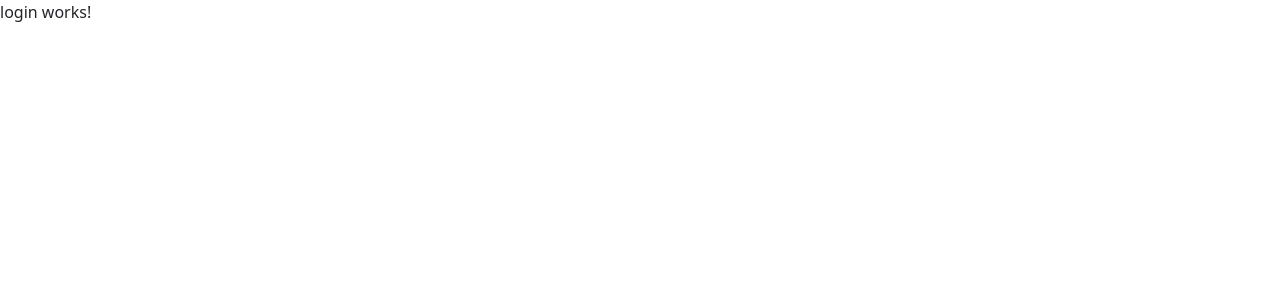
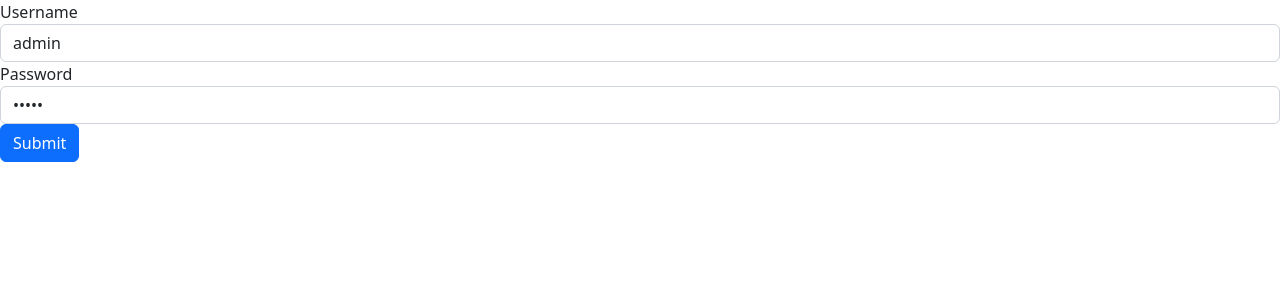
Before and after one commit to zafir100100/angular-state-management, an Angular app: page /auth/login in a window 1280 px wide. Shown: the top 300 px of the page. Built offline with nearby package versions, Linux system fonts and the light colour scheme.

Commit message:
login component done

```diff
--- a/package.json
+++ b/package.json
@@ -23,6 +23,7 @@
     "@popperjs/core": "^2.11.6",
     "bootstrap": "^5.2.3",
     "rxjs": "~7.5.0",
+    "sweetalert2": "^11.6.16",
     "tslib": "^2.3.0",
     "zone.js": "~0.12.0"
   },
--- a/src/app/app.module.ts
+++ b/src/app/app.module.ts
@@ -4,6 +4,7 @@ import { BrowserModule } from '@angular/platform-browser';
 import { AppRoutingModule } from './app-routing.module';
 import { AppComponent } from './app.component';
 import { NgbModule } from '@ng-bootstrap/ng-bootstrap';
+import { FormsModule, ReactiveFormsModule } from '@angular/forms';
 
 @NgModule({
   declarations: [
@@ -11,6 +12,8 @@ import { NgbModule } from '@ng-bootstrap/ng-bootstrap';
   ],
   imports: [
     BrowserModule,
+    FormsModule,
+    ReactiveFormsModule,
     AppRoutingModule,
     NgbModule
   ],
--- a/src/app/authentication/authentication.module.ts
+++ b/src/app/authentication/authentication.module.ts
@@ -3,6 +3,8 @@ import { CommonModule } from '@angular/common';
 
 import { AuthenticationRoutingModule } from './authentication-routing.module';
 import { LoginComponent } from './components/login/login.component';
+import { FormsModule, ReactiveFormsModule } from '@angular/forms';
+import { BrowserModule } from '@angular/platform-browser';
 
 
 @NgModule({
@@ -10,6 +12,9 @@ import { LoginComponent } from './components/login/login.component';
     LoginComponent
   ],
   imports: [
+    // BrowserModule,
+    FormsModule,
+    ReactiveFormsModule,
     CommonModule,
     AuthenticationRoutingModule
   ]
--- a/src/app/authentication/components/login/login.component.html
+++ b/src/app/authentication/components/login/login.component.html
@@ -1 +1,12 @@
-<p>login works!</p>
+<form [formGroup]="form" (ngSubmit)="submit()">
+    <div class="form-group">
+        <label for="exampleInputUsername">Username</label>
+        <input type="username" class="form-control" id="exampleInputUsername" aria-describedby="emailHelp"
+            placeholder="Enter username" maxlength="20" formControlName="username">
+    </div>
+    <div class="form-group">
+        <label for="exampleInputPassword1">Password</label>
+        <input type="password" class="form-control" id="exampleInputPassword1" placeholder="Password" maxlength="20" formControlName="username">
+    </div>
+    <button type="submit" class="btn btn-primary" [disabled]="form.invalid">Submit</button>
+</form>
--- a/src/app/authentication/components/login/login.component.ts
+++ b/src/app/authentication/components/login/login.component.ts
@@ -1,4 +1,7 @@
 import { Component } from '@angular/core';
+import { FormGroup, FormBuilder, Validators } from '@angular/forms';
+import { Router } from '@angular/router';
+import Swal from 'sweetalert2';
 
 @Component({
   selector: 'app-login',
@@ -6,5 +9,43 @@ import { Component } from '@angular/core';
   styleUrls: ['./login.component.css']
 })
 export class LoginComponent {
+  constructor(private fb: FormBuilder, private router: Router) {
 
+  }
+
+  public form: FormGroup = this.fb.group({
+    username: ['admin', [Validators.required, Validators.maxLength(10)]],
+    password: ['admin', [Validators.required, Validators.maxLength(10)]],
+  });
+
+  ngOnInit(): void {
+    this.logOut();
+  }
+
+  public submit(): void {
+    let data = this.form.value;
+    if (this.form.valid) {
+      if (data.username == 'admin' && data.password == 'admin') {
+        localStorage.setItem('token', 'admin-token');
+        Swal.fire('Success', 'Login success', 'success');
+        this.delay(1000);
+        this.router.navigateByUrl('/employee/manage-employee');
+      } else {
+        Swal.fire('Error', 'Invalid username or password', 'error');
+      }
+    } else {
+      Swal.fire('Error', 'Invalid form', 'error');
+    }
+  }
+
+  private delay(ms: number) {
+    return new Promise(resolve => setTimeout(resolve, ms));
+  }
+
+  private logOut() {
+    if (localStorage.getItem('token')) {
+      localStorage.removeItem('token');
+    }
+    this.router.navigateByUrl('auth/login');
+  }
 }
--- a/src/app/employee/components/employee-management/employee-management.component.html
+++ b/src/app/employee/components/employee-management/employee-management.component.html
@@ -1 +1,16 @@
-<p>employee-management works!</p>
+<form>
+    <div class="form-group">
+      <label for="exampleInputEmail1">Email address</label>
+      <input type="email" class="form-control" id="exampleInputEmail1" aria-describedby="emailHelp" placeholder="Enter email">
+      <small id="emailHelp" class="form-text text-muted">We'll never share your email with anyone else.</small>
+    </div>
+    <div class="form-group">
+      <label for="exampleInputPassword1">Password</label>
+      <input type="password" class="form-control" id="exampleInputPassword1" placeholder="Password">
+    </div>
+    <div class="form-check">
+      <input type="checkbox" class="form-check-input" id="exampleCheck1">
+      <label class="form-check-label" for="exampleCheck1">Check me out</label>
+    </div>
+    <button type="submit" class="btn btn-primary">Submit</button>
+  </form>
--- a/src/app/employee/employee.module.ts
+++ b/src/app/employee/employee.module.ts
@@ -3,6 +3,8 @@ import { CommonModule } from '@angular/common';
 
 import { EmployeeRoutingModule } from './employee-routing.module';
 import { EmployeeManagementComponent } from './components/employee-management/employee-management.component';
+import { FormsModule, ReactiveFormsModule } from '@angular/forms';
+import { BrowserModule } from '@angular/platform-browser';
 
 
 @NgModule({
@@ -10,6 +12,9 @@ import { EmployeeManagementComponent } from './components/employee-management/em
     EmployeeManagementComponent
   ],
   imports: [
+    // BrowserModule,
+    FormsModule,
+    ReactiveFormsModule,
     CommonModule,
     EmployeeRoutingModule
   ]
```
Also changed, not shown: 1 other file (tests, documents, lock files or other folders).
